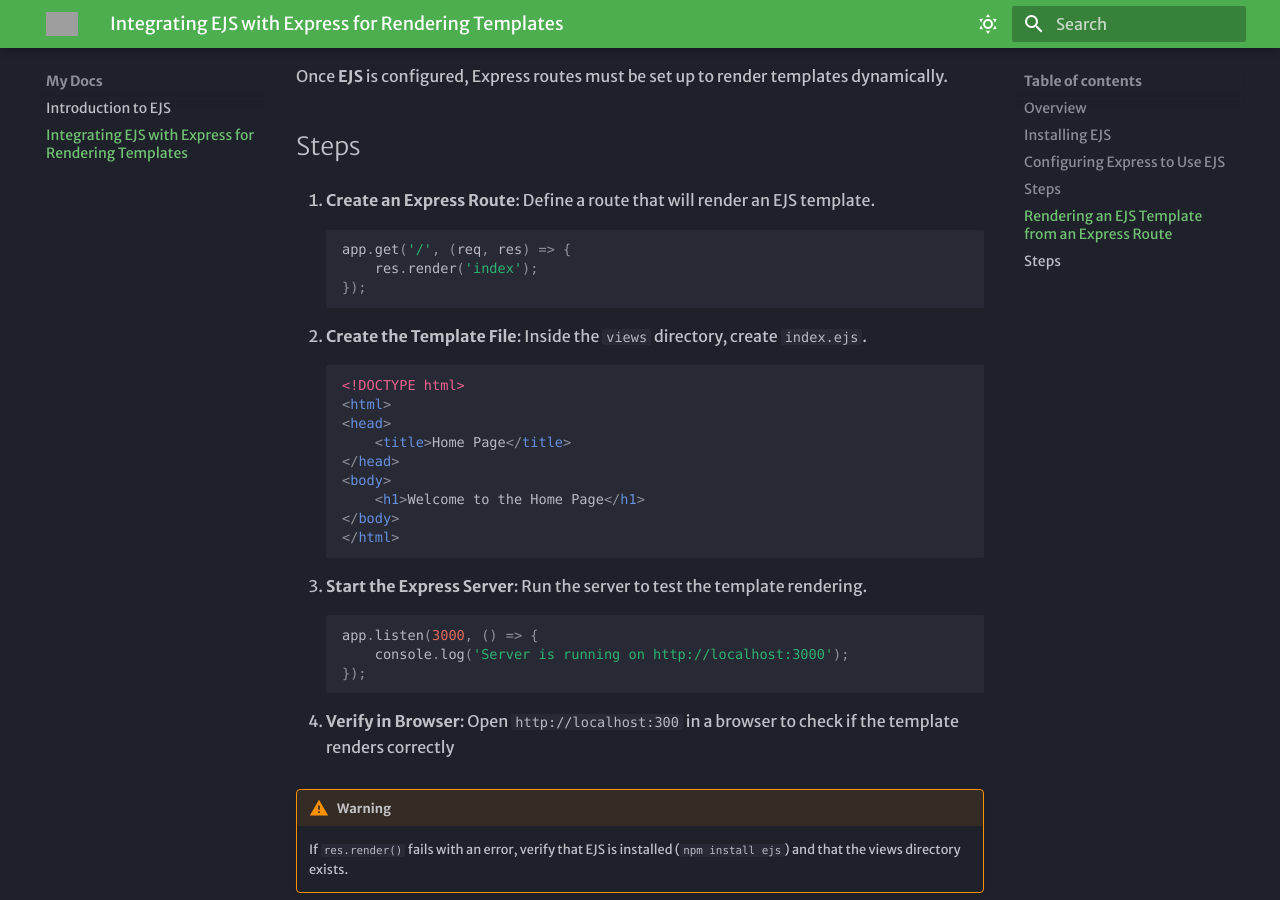
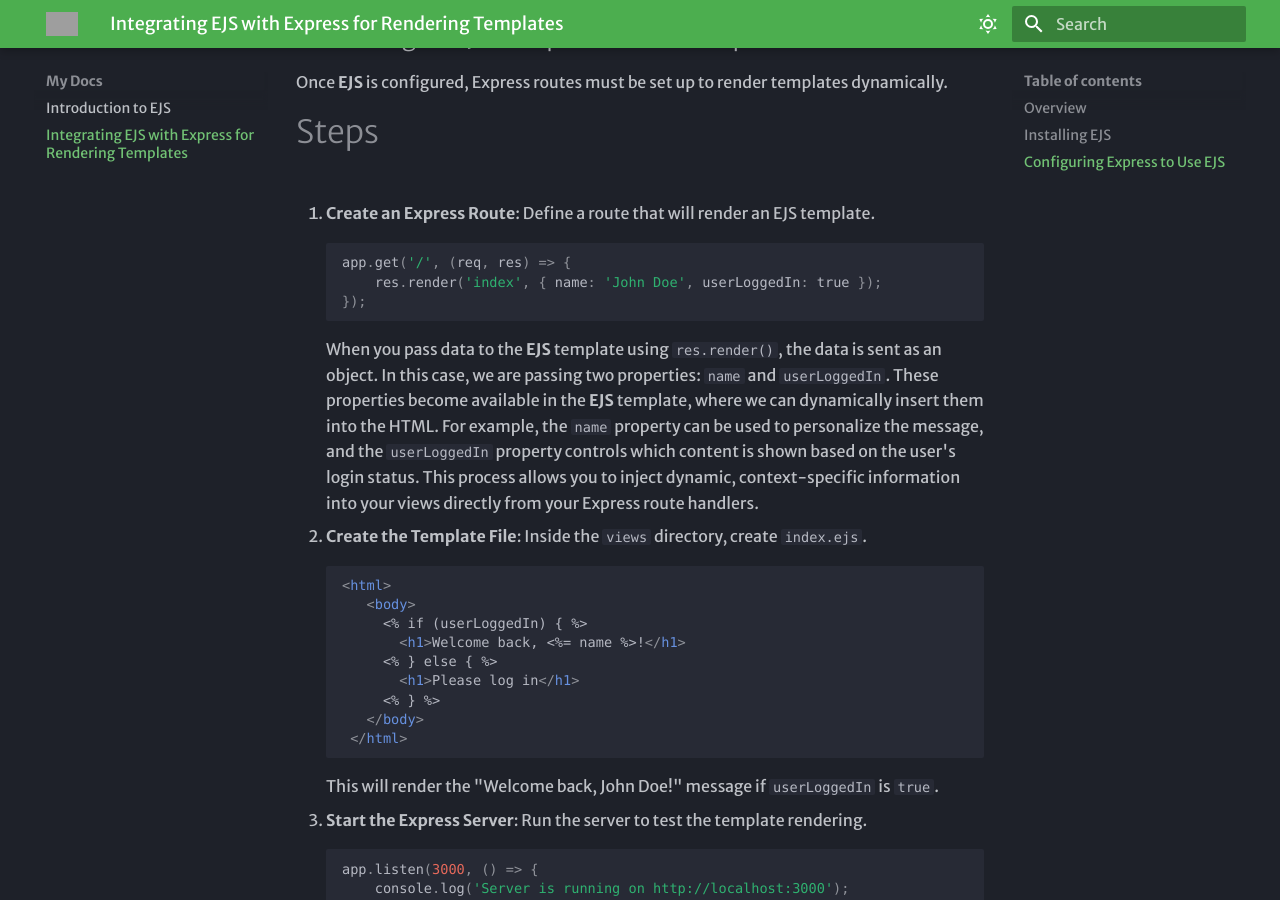
Before and after one commit to nilae2001/mkdocs, an MkDocs documentation site: the page built from docs/integration.md, in a window 1280 px wide and 900 px high, scrolled down 1310 px. Built offline with MkDocs 1.6.1 and Material for MkDocs 9.7.7, drawn with Linux system fonts in a browser that asks for light colours; some web fonts are replaced; grey boxes are pictures that could not be loaded.

````diff
--- a/docs/integration.md
+++ b/docs/integration.md
@@ -15,7 +15,7 @@
 ## Configuring Express to Use EJS
 Before rendering templates, Express must be configured to recognize EJS as the templating engine.
 
-## Steps
+# Steps
 1. **Import Express**: Require the Express module in your application file.
     ```js
     const express = require('express');
@@ -42,26 +42,28 @@
 ## Rendering an EJS Template from an Express Route
 Once **EJS** is configured, Express routes must be set up to render templates dynamically.
 
-## Steps
+# Steps
 1. **Create an Express Route**: Define a route that will render an EJS template.
     ```js
     app.get('/', (req, res) => {
-        res.render('index');
+        res.render('index', { name: 'John Doe', userLoggedIn: true });
     });
     ```
+    When you pass data to the **EJS** template using ```res.render()```, the data is sent as an object. In this case, we are passing two properties: ```name``` and ```userLoggedIn```. These properties become available in the **EJS** template, where we can dynamically insert them into the HTML. For example, the ```name``` property can be used to personalize the message, and the ```userLoggedIn``` property controls which content is shown based on the user's login status. This process allows you to inject dynamic, context-specific information into your views directly from your Express route handlers.
 
 2. **Create the Template File**: Inside the ```views``` directory, create ```index.ejs```.
     ```html
-    <!DOCTYPE html>
     <html>
-    <head>
-        <title>Home Page</title>
-    </head>
-    <body>
-        <h1>Welcome to the Home Page</h1>
-    </body>
-    </html>
+       <body>
+         <% if (userLoggedIn) { %>
+           <h1>Welcome back, <%= name %>!</h1>
+         <% } else { %>
+           <h1>Please log in</h1>
+         <% } %>
+       </body>
+     </html>
     ```
+    This will render the "Welcome back, John Doe!" message if `userLoggedIn` is `true`.
 
 3. **Start the Express Server**: Run the server to test the template rendering.
     ```js
````
